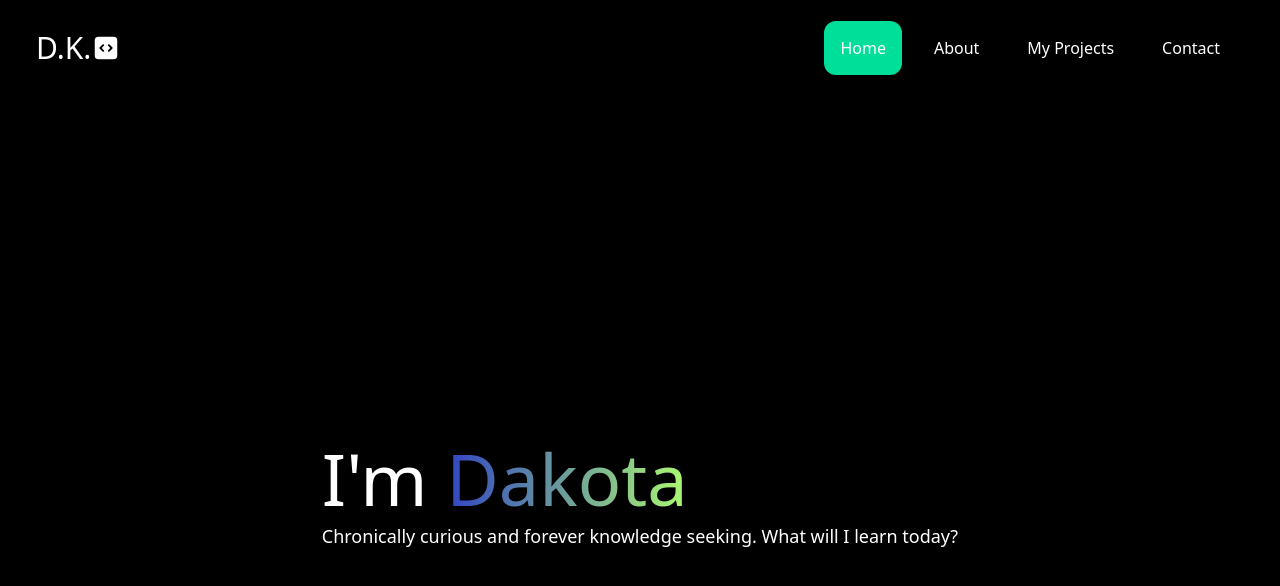
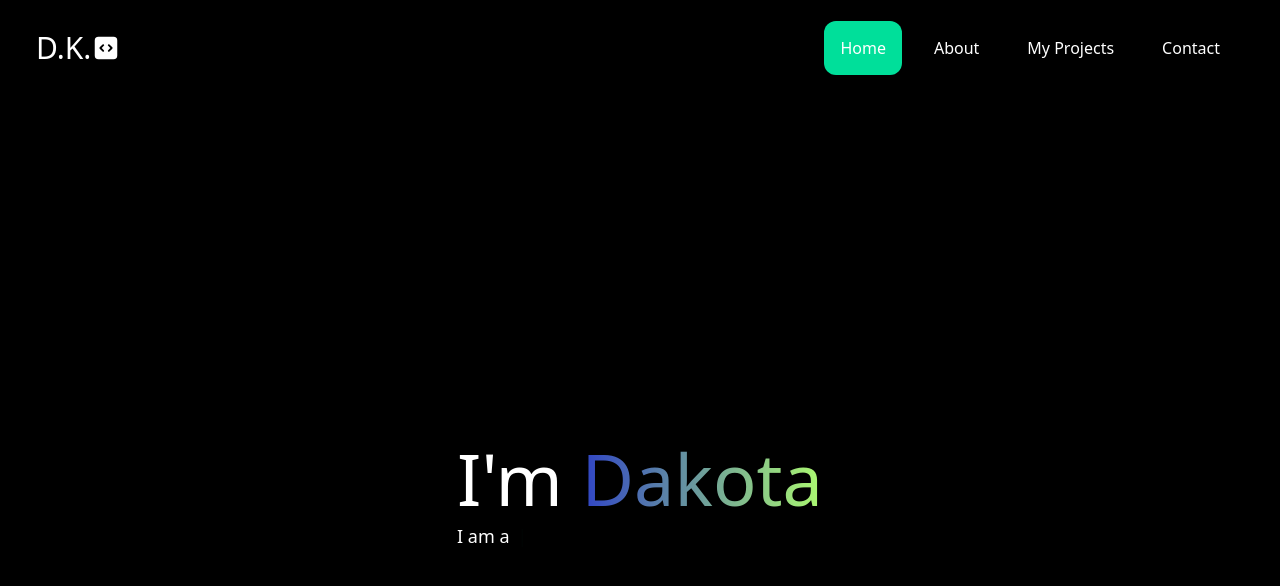
Before and after one commit to JabaDUDE/react-portfolio, a React (Vite) app: page / in a window 1280 px wide. Shown: the top 586 px of the page. Built offline with nearby package versions, Linux system fonts and the light colour scheme.

Commit message:
added usetypewriter package to create effect on homepage

```diff
--- a/package.json
+++ b/package.json
@@ -14,6 +14,7 @@
     "react-dom": "^18.3.1",
     "react-icons": "^5.3.0",
     "react-router-dom": "^6.26.1",
+    "react-simple-typewriter": "^5.0.1",
     "styled-components": "^6.1.13"
   },
   "devDependencies": {
--- a/src/components/pages/index.jsx
+++ b/src/components/pages/index.jsx
@@ -1,11 +1,19 @@
 /* eslint-disable react/no-unescaped-entities */
+import { Typewriter, Cursor } from "react-simple-typewriter"
+function Home() {
 
-function Home() {
+
   return (
     <div className="bg-black text-white h-screen flex flex-col items-center justify-center">
       <div className='text-left'>
         <h1 className='text-7xl mb-2'>I'm <span className='bg-gradient-to-r from-[#3044c5] to-[#acfa70] text-transparent bg-clip-text'>Dakota</span></h1>
-        <h3 className="text-lg">Chronically curious and forever knowledge seeking. What will I learn today?</h3>
+        <h3 className="text-lg">I am a <span className='text-[#00df9a]'><Typewriter
+            words={['Developer', 'Contributor', 'Student', 'Reader']}
+            loop={0}
+            typeSpeed={70}
+            deleteSpeed={50}
+            delaySpeed={1500}
+          /></span><Cursor cursorColor='#00df9a' /></h3>
       </div>
     </div>
   )
```
Also changed, not shown: 1 other file (tests, documents, lock files or other folders).
